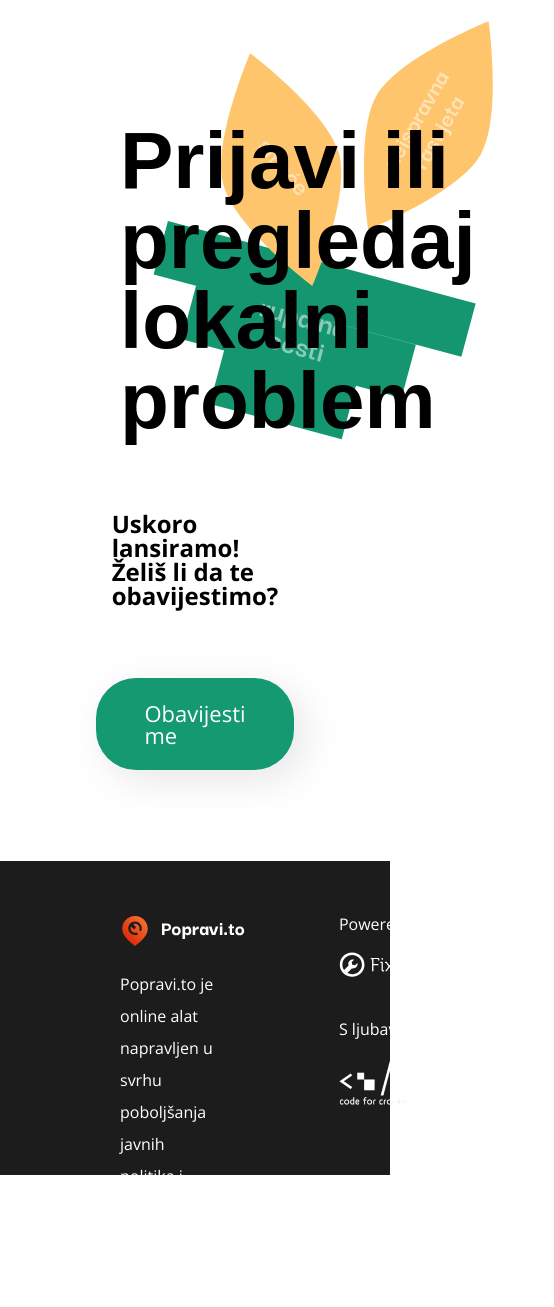
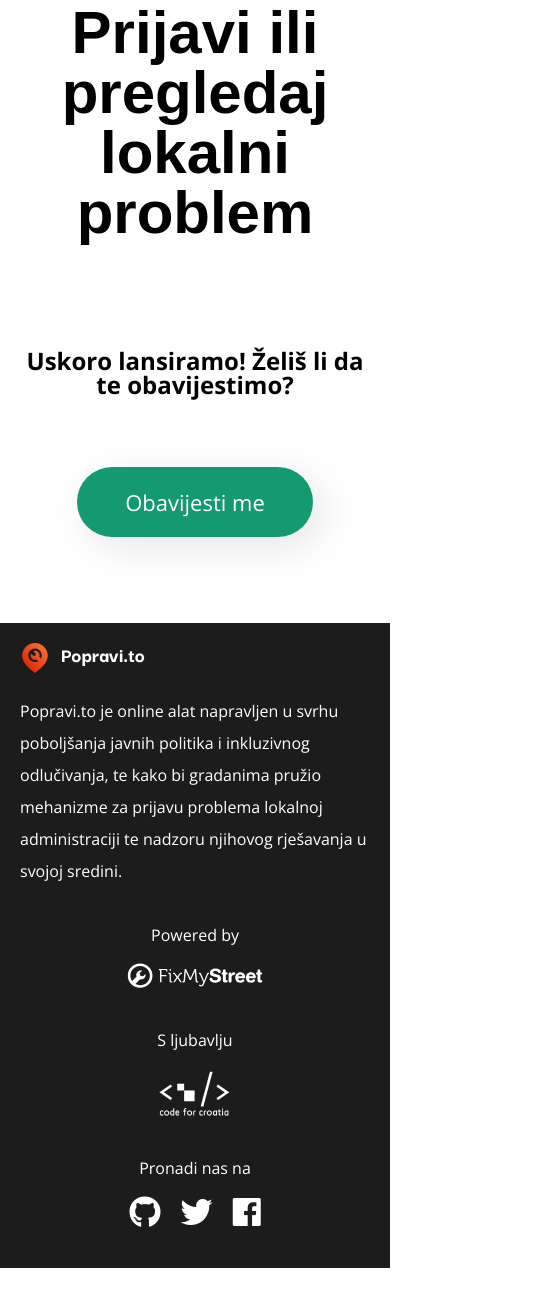
Before and after one commit to barbaraperic/popravi.to-landing_page, a plain HTML site: page index.html in a window 390 px wide. Shown: the part 101-1408 px from the top of the page, 554 px wide, since content can reach past the window. After the commit the page ends 1369 px from the top, so only its background shows below. Drawn offline with nearby package versions, Linux system fonts and the light colour scheme; a web font is replaced by a local one.

Commit message:
responsivness

```diff
--- a/index.html
+++ b/index.html
@@ -32,7 +32,6 @@
     </main>
   </div>
   <footer>
-    <div class="container footer">
     <div class="about item">
       <img src="./assets/popravi-logo-horizontal.svg">
       <p>Popravi.to je online alat napravljen u svrhu poboljšanja javnih politika i inkluzivnog odlučivanja, te kako bi gradanima pružio mehanizme za prijavu problema lokalnoj administraciji te nadzoru njihovog rješavanja u svojoj sredini.</p>
@@ -65,8 +64,6 @@
         </li>
       </ul>
     </div>
-
-    </div>
   </footer>
 </body>
 </html>
--- a/style.css
+++ b/style.css
@@ -154,7 +154,11 @@ main {
 footer {
   background-color: #1D1C1C;
   color: white;
-  height: 314px;
+  min-height: 314px;
+  display: flex;
+  flex: 1;
+  padding-top: 55px;
+  padding: 40px 120px 0 120px;
 }
 
 .main-banner {
@@ -205,13 +209,6 @@ footer {
   z-index: 2;
   top: -203px;
   right: -78px;
-
-}
-
-.container.footer {
-  display: flex;
-  flex: 1;
-  padding-top: 55px;
 }
 
 .item {
@@ -270,6 +267,10 @@ footer {
   padding-right: 16px;
 }
 
+.social-icons li:last-child {
+  padding-right: 0px;
+}
+
 .social-icons a {
   font-size: 32px;
   margin-top: 32px;
@@ -288,4 +289,81 @@ footer {
   background-color: hsla(162, 77%, 34%, 1);
   color: white;
   box-shadow: 10px 10px 40px rgb(0 0 0 / 10%);
+  transition: all 0.6s;
 }
+
+.btn-green:hover {
+  background-color: rgb(11, 97, 71);
+}
+
+
+@media (max-width: 550px) {
+  .container {
+    margin: 10px;
+  }
+
+  .main-banner {
+    display: flex;
+    justify-content: center;
+  }
+
+  .banner {
+    display: none;
+  }
+
+  h1 {
+    font-size: 60px;
+    text-align: center;
+  }
+
+  main {
+    height: 600px;
+  }
+
+  header {
+    margin-bottom: 42px;
+  }
+
+  .main-announcement p {
+    text-align: center;
+  }
+
+  footer {
+    /* height: 700px; */
+    display: block;
+    padding: 10px;
+  }
+
+  .footer.container {
+    display: block;
+  }
+
+  .about.item p {
+    padding: 0;
+  }
+
+  .made-by {
+    margin-top: 40px;
+    text-align: center;
+  }
+
+  .socials {
+    margin: 40px 0 20px 0;
+    text-align: center;
+  }
+
+  .social-icons li:last-child {
+    padding-right: 0px;
+  }
+}
+
+
+@media (max-width: 1000px) {
+  .container {
+    margin: 20px;
+  }
+
+  footer {
+    padding: 20px;
+  }
+}
```
Lines whose indentation alone changed are shown as unchanged.
